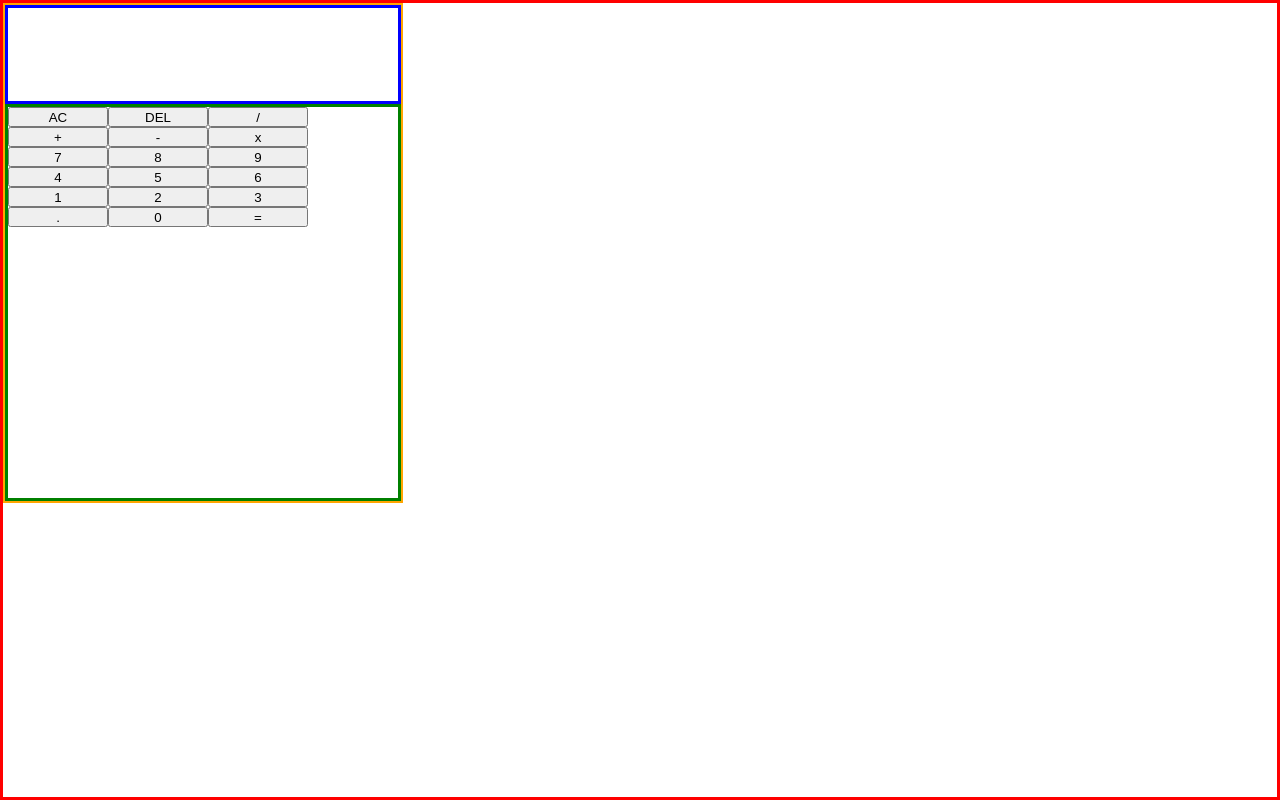
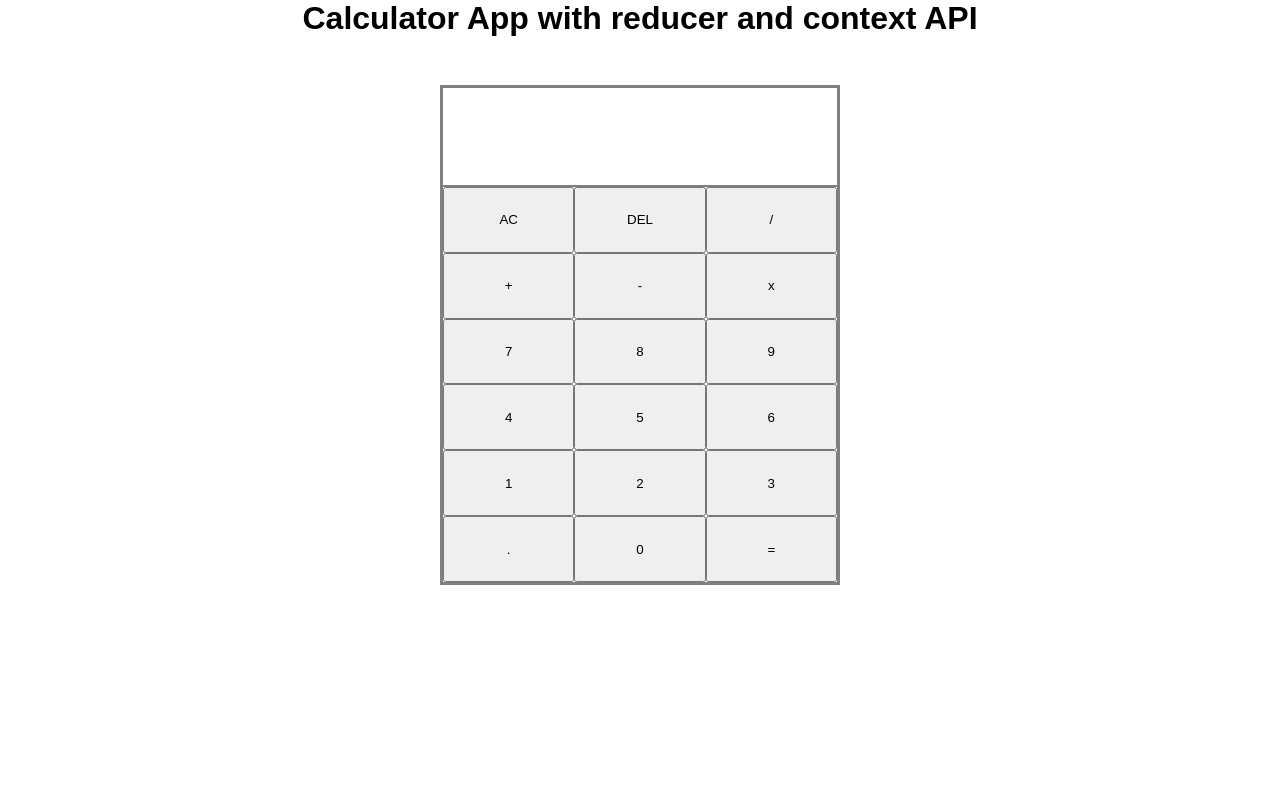
Before and after one commit to SafeCo/react-calculator-with-reducer, a React (Create React App) app in the folder reducer-calculator/: page / in a window 1280 px wide. Built offline with nearby package versions, Linux system fonts and the light colour scheme.

Commit message:
Update to style.css
Added proper styles to calculator and added a title.

```diff
--- a/reducer-calculator/src/App.css
+++ b/reducer-calculator/src/App.css
@@ -5,30 +5,48 @@
 }
 
 body{
-    border: solid red 3px;
     height: 100vh;
 }
 
-#App{
-    border: solid yellow 2px;
-    height: 100%;
+.App{
+    display: flex;
+    flex-direction: column;
+    justify-content: center;
+    align-items: center;
 }
+
+#title{
+    font-family: Arial, Helvetica, sans-serif;
+    font-weight: bold;
+    font-size: 2rem;
+}
+
 #calculator-container{
-    border: solid orange 2px;
+    border: solid grey 3px;
+    margin-top: 3em;
     height: 500px;
     width: 400px;
 }
 
 #display-container{
-    border: solid blue 3px ;
     height: 20%;
+    display: grid;
+    grid-template-rows: 1fr 1fr;
+    border-bottom: solid gray 2px;
 }
+
 #keypad-container{
-    border: solid green 3px;
     height: 80%;
 }
+#keypad-button-container{
+    height: 100%;
+    font-weight: bold;
+    font-size: large;
+    display: grid;
+    grid-template-columns: 1fr 1fr 1fr;
+}
 
-#keypad-button-container > *{
-    height: 20px;
+#keypad-container > button{
     width: 100px;
+    height: 100px;
 }
--- a/reducer-calculator/src/App.js
+++ b/reducer-calculator/src/App.js
@@ -145,6 +145,7 @@ function App() {
 
   return (
     <div className="App">
+        <h1 id='title'>Calculator App with reducer and context API</h1>
         <div id='calculator-container'>
           <OperationsContext.Provider value={{dispatch}}>
             <Display currentOperation={currentOperation} previousOperation={previousOperation} />
```
